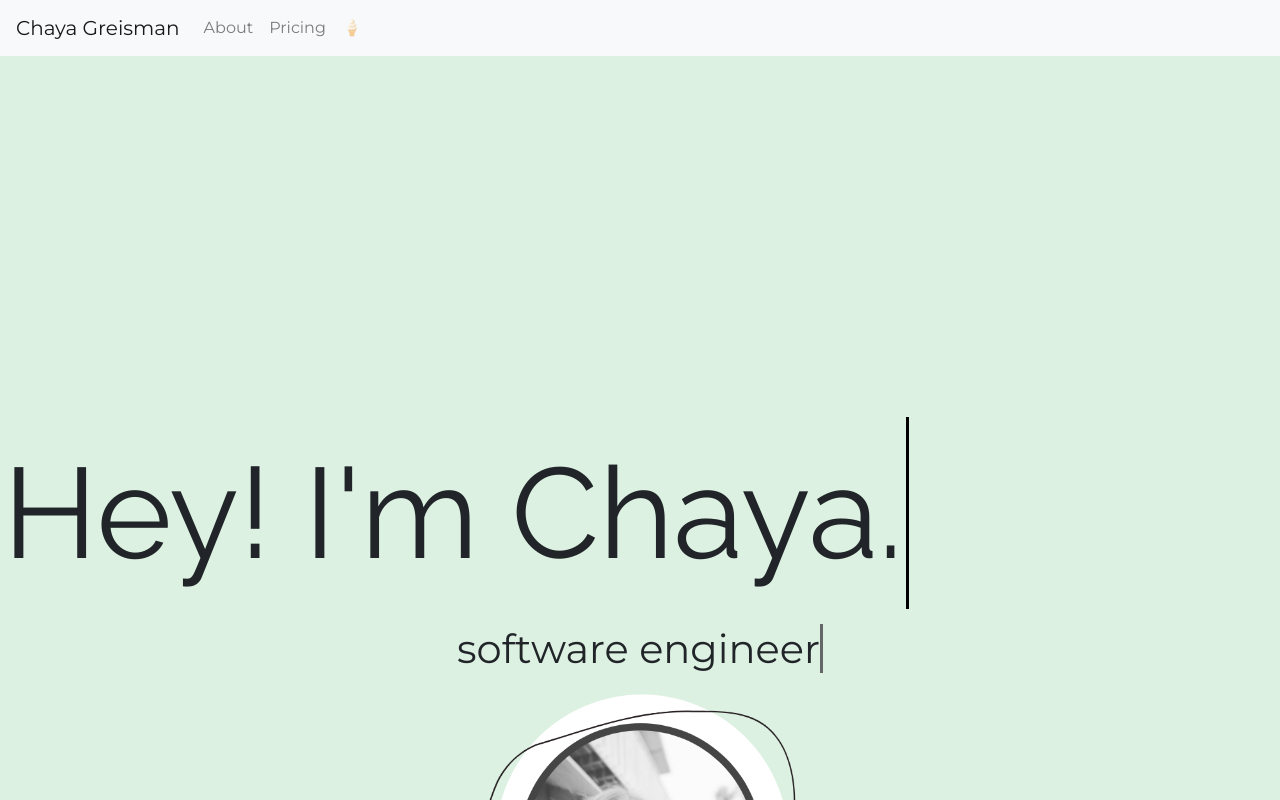
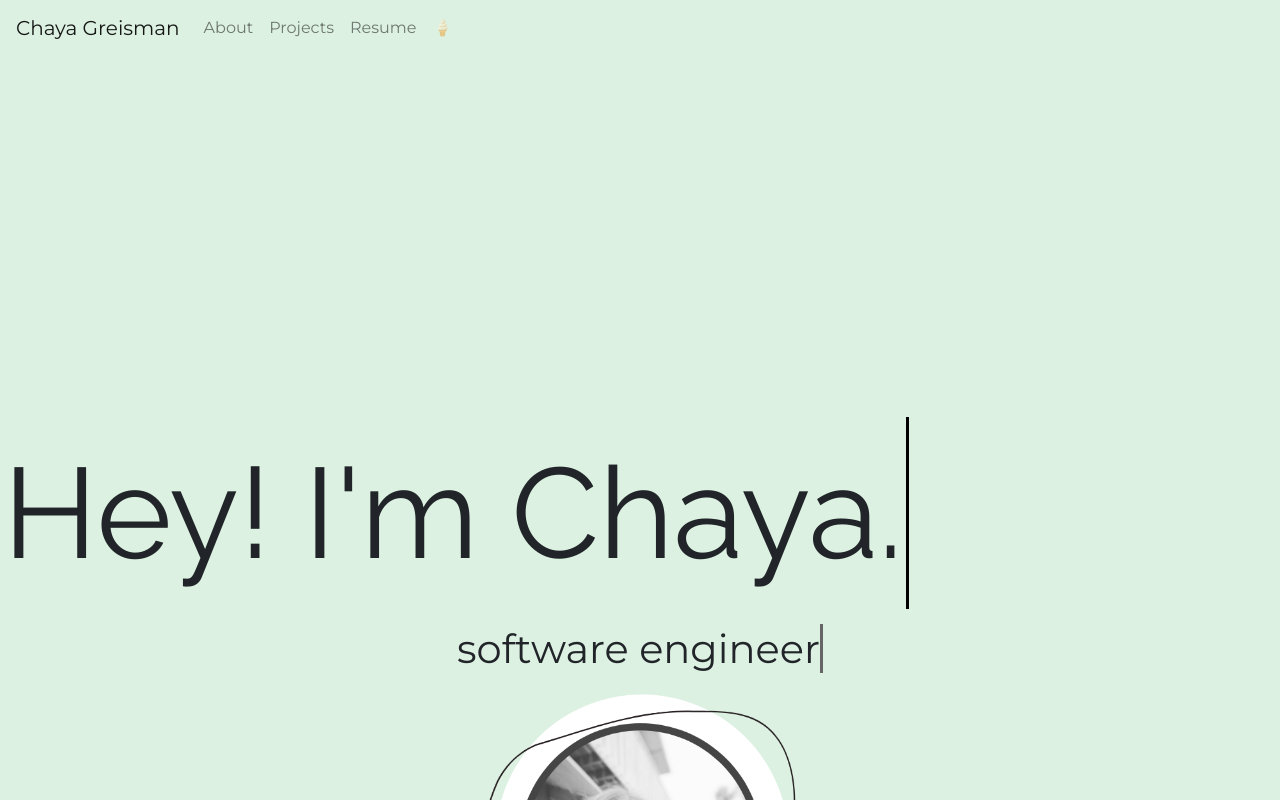
Before and after one commit to ChayaGreisman/personal-site, a React (Create React App) app: page / in a window 1280 px wide. Shown: the top 800 px of the page. Built offline with nearby package versions, Linux system fonts and the light colour scheme.

Commit message:
navbar, modal small changes

```diff
--- a/package.json
+++ b/package.json
@@ -10,6 +10,7 @@
     "react": "^16.13.1",
     "react-bootstrap": "^1.3.0",
     "react-dom": "^16.13.1",
+    "react-router-dom": "^5.2.0",
     "react-scripts": "3.4.3"
   },
   "scripts": {
--- a/src/App.css
+++ b/src/App.css
@@ -27,6 +27,23 @@
 
 .App-link {
   color: #61dafb;
+}
+
+/* <nav class="   bg-light fixed-top" style="width: 100%;"><a href="#home" class="navbar-brand">Chaya Greisman</a><button aria-controls="responsive-navbar-nav" type="button" aria-label="Toggle navigation" class="navbar-toggler collapsed"><span class="navbar-toggler-icon"></span></button><div class="navbar-collapse collapse" id="responsive-navbar-nav"><div class="mr-auto navbar-nav"><a href="#about" data-rb-event-key="#about" class="nav-link">About</a><a href="#pricing" data-rb-event-key="#pricing" class="nav-link">Pricing</a><a href="#" class="nav-link" role="button">🍦</a></div></div></nav>
+
+nav.navbar.navbar-expand-lg.navbar-light. */
+
+a.nav-link {
+  padding: 0;
+  background-image: linear-gradient(to right, rgba(255,255,255,0) 50%, #ffffff 50%);
+  background-position: -0% 0;
+  background-size: 200% auto;
+  transition: background-position 0.5s ease-out;
+
+}
+a.nav-link:hover {
+  background-position: -99.99% 0;
+  border-left: rgb(157, 163, 157) solid 2px;
 }
 
 div.modal{
--- a/src/components/IceCreamModal.js
+++ b/src/components/IceCreamModal.js
@@ -8,7 +8,6 @@ function IceCreamModal(props){
       <Modal show={props.show} onHide={props.handleClose} animation={false} className='vertical-align-center' centered>
               <Modal.Body>
                   <strong>Favorite's gotta be mint chip ... yours?</strong>
-               <br/>
                <br/>
                <small><strong>Let me know:</strong></small>
                <br/>
--- a/src/components/Nav.js
+++ b/src/components/Nav.js
@@ -4,13 +4,14 @@ import {Navbar, Nav} from 'react-bootstrap';
 
 function NavBar(props){
   return (
-    <Navbar fixed='top' style={{width: '100%'}} collapseOnSelect expand="lg" bg="light" variant="light">
+    <Navbar fixed='top' style={{width: '100%'}} collapseOnSelect expand="lg" >
         <Navbar.Brand href="#home">Chaya Greisman</Navbar.Brand>
         <Navbar.Toggle aria-controls="responsive-navbar-nav" />
         <Navbar.Collapse id="responsive-navbar-nav">
             <Nav className="mr-auto">
                 <Nav.Link href="#about">About</Nav.Link>
-                <Nav.Link href="#pricing">Pricing</Nav.Link>
+                <Nav.Link href="#projects">Projects</Nav.Link>
+                <Nav.Link href="#resume">Resume</Nav.Link>
                 <Nav.Link onClick={props.handleShow}>🍦</Nav.Link>
             </Nav>
         </Navbar.Collapse>
```
Also changed, not shown: src/App.js (+18 -0 lines), 1 other file (tests, documents, lock files or other folders).
